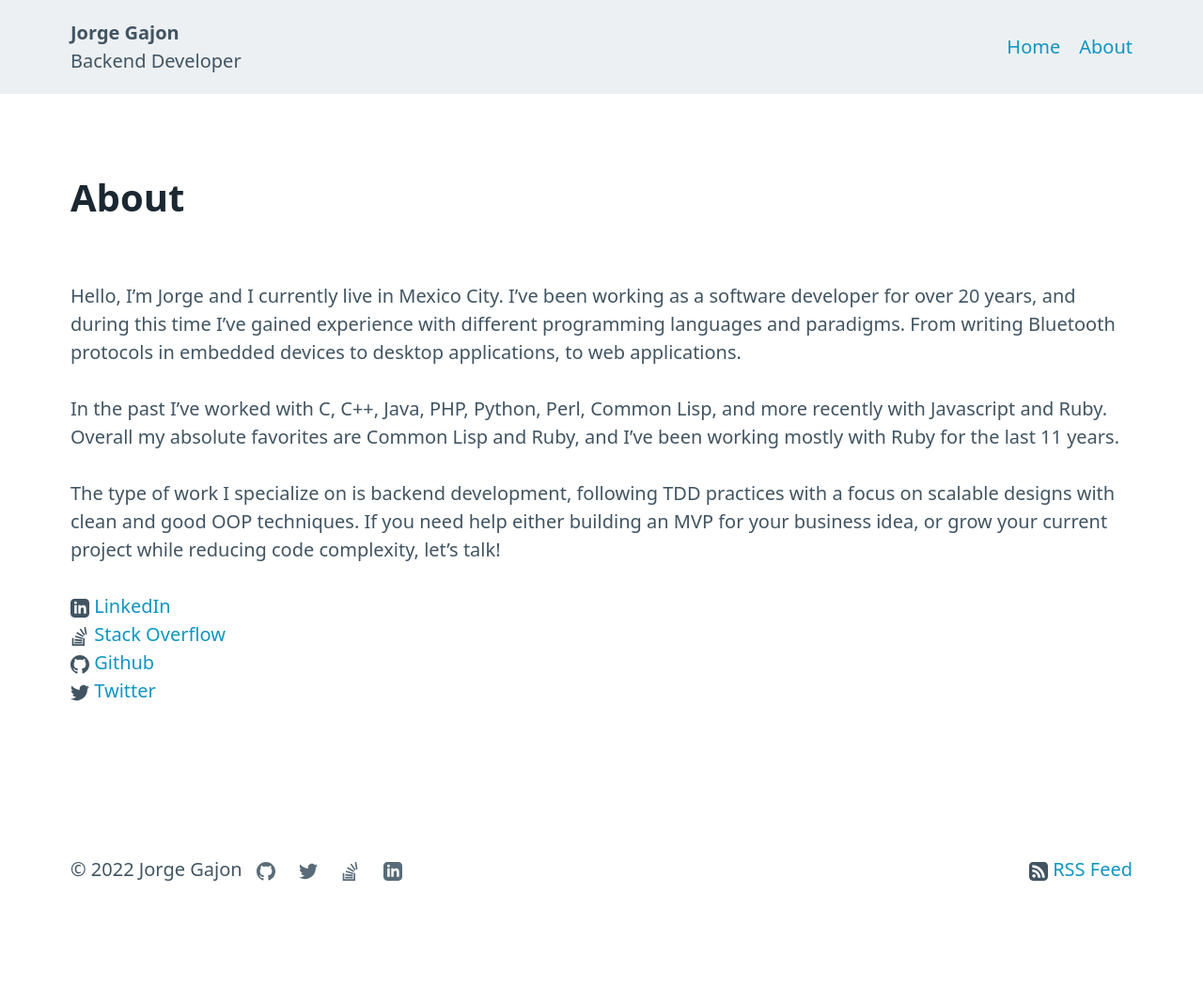
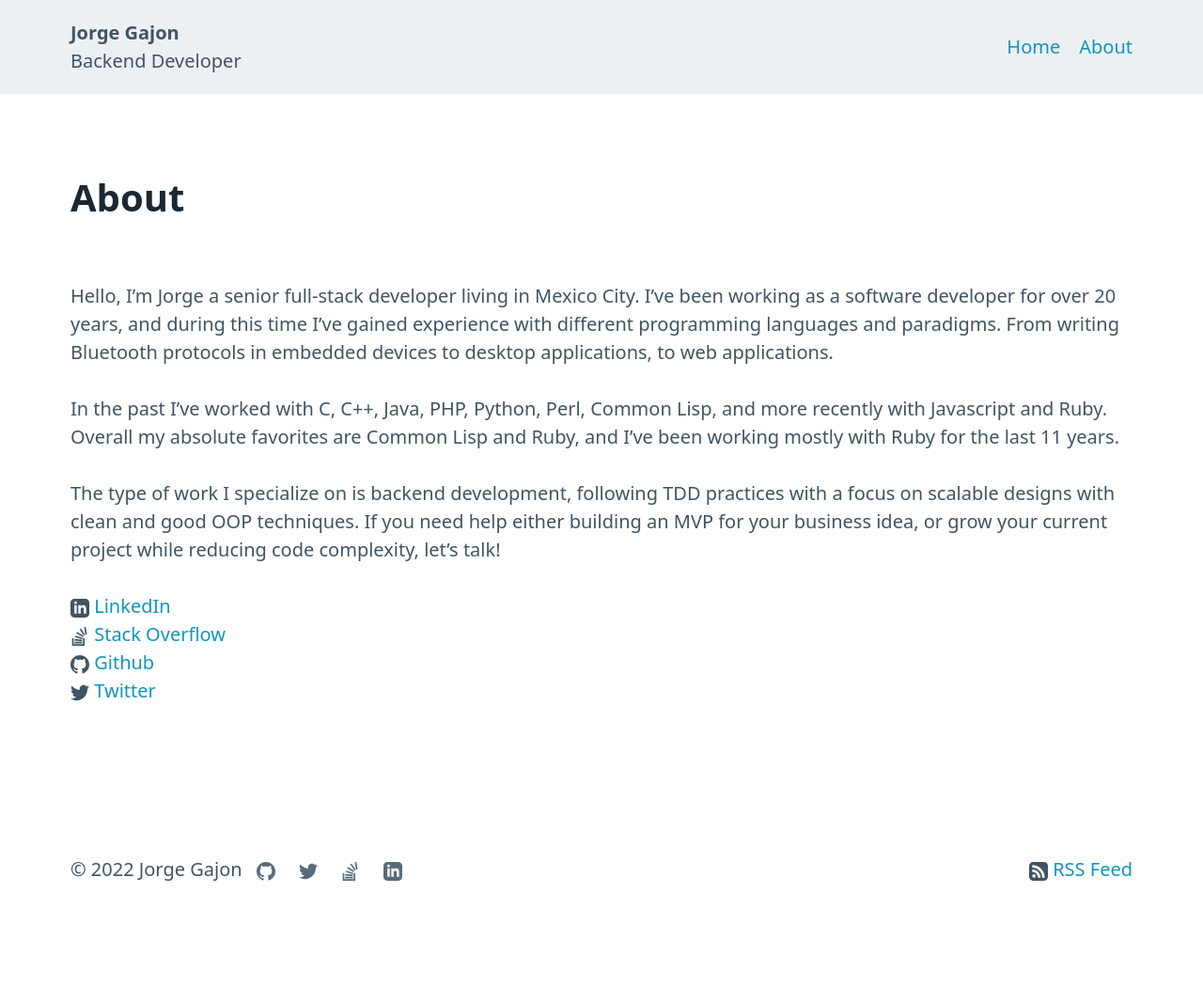
Before and after one commit to gajon/blog, a Jekyll site: the page built from about.md, in a window 1280 px wide. Shown: the whole page at 94% size. Built offline with Jekyll 4.4.1, drawn with Linux system fonts in a browser that asks for light colours.

Commit message:
About page 2

```diff
--- a/about.md
+++ b/about.md
@@ -5,10 +5,10 @@ title: About | Jorge Gajon
 
 # About
 
-Hello, I'm Jorge and I currently live in Mexico City. I've been working as a
-software developer for over 20 years, and during this time I've gained
-experience with different programming languages and paradigms. From writing
-Bluetooth protocols in embedded devices to desktop applications, to web
+Hello, I'm Jorge a senior full-stack developer living in Mexico City. I've been
+working as a software developer for over 20 years, and during this time I've
+gained experience with different programming languages and paradigms. From
+writing Bluetooth protocols in embedded devices to desktop applications, to web
 applications.
 
 In the past I've worked with C, C++, Java, PHP, Python, Perl, Common Lisp, and
```
